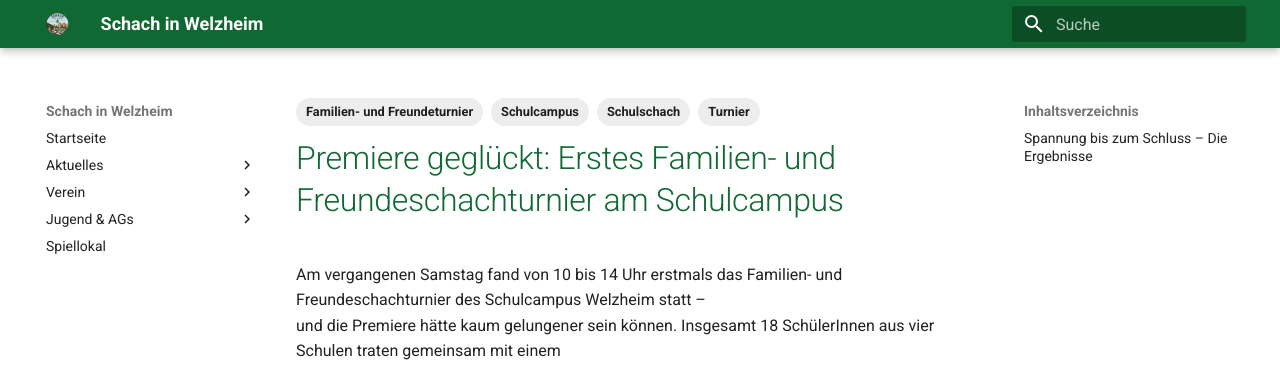
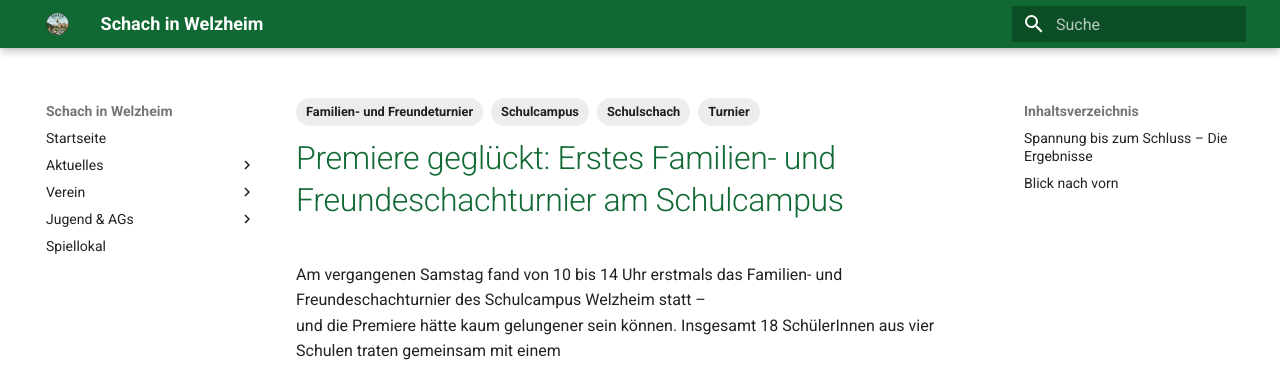
Before and after one commit to schachwelzheim/schachwelzheim, an MkDocs documentation site: the page built from docs/aktuelles/2024-11-09.md, in a window 1280 px wide and 900 px high. Shown: the top 367 px of the window. Built offline with MkDocs 1.6.1 and Material for MkDocs 9.7.7, drawn with Linux system fonts in a browser that asks for light colours.

Commit message:
Change header format for 'Blick nach vorn'
Updated section header and improved formatting for clarity.

```diff
--- a/docs/aktuelles/2024-11-09.md
+++ b/docs/aktuelles/2024-11-09.md
@@ -42,7 +42,7 @@
 \- Timo Liepold (LGW) und Dennis Steinbinder
 \- Laurenziu (Kastellrealschule) und Peter Eggert
 
-Blick nach vorn
+## Blick nach vorn
 
 Mit Vorfreude blickt der Schulcampus nun auf den Sommer, wenn das zweite Schulschachturnier stattfinden wird.
 Viele der jungen Talente werden dann bestimmt wieder ans Brett zurückkehren – und vielleicht neue Gesichter mitbringen,
```
